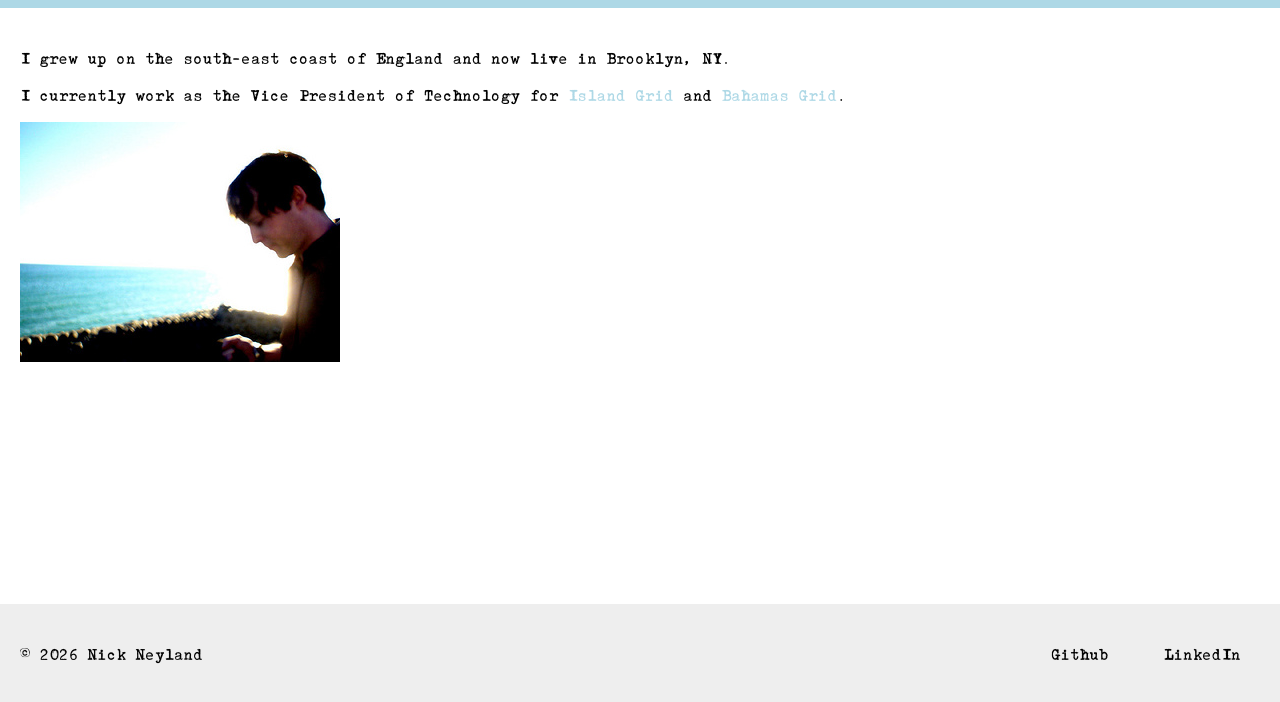
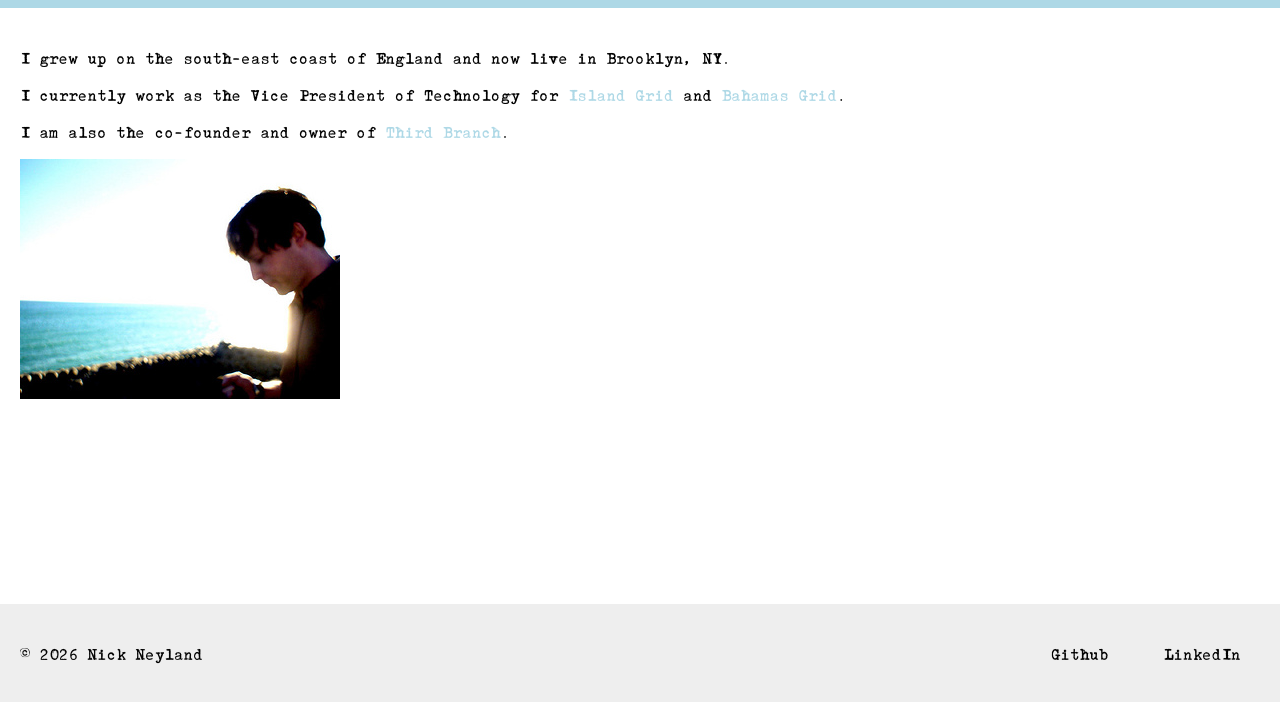
Before and after one commit to nickneyland/website-2024, a Gatsby site: page /about in a window 1280 px wide. Shown: the part 94-796 px from the top of the page. Built offline with nearby package versions, Linux system fonts and the light colour scheme; Gatsby itself is replaced by a stand-in of ours.

Commit message:
small change to bio

```diff
--- a/src/pages/about.js
+++ b/src/pages/about.js
@@ -7,6 +7,7 @@ const aboutPage = () => (
         <div className="container">
             <p>I grew up on the south-east coast of England and now live in Brooklyn, NY.</p>
             <p>I currently work as the Vice President of Technology for <a href="https://www.islandgrid.com/" target="_blank" rel="noopener noreferrer">Island Grid</a> and <a href="https://www.bahamasgrid.net/" target="_blank" rel="noopener noreferrer">Bahamas Grid</a>.</p>
+            <p>I am also the co-founder and owner of <a href="https://thirdbranchconsulting.com/" target="_blank" rel="noopener noreferrer">Third Branch</a>.</p>
             <StaticImage
                 src="../images/nick.jpg"
                 alt="photo of nick"
```
